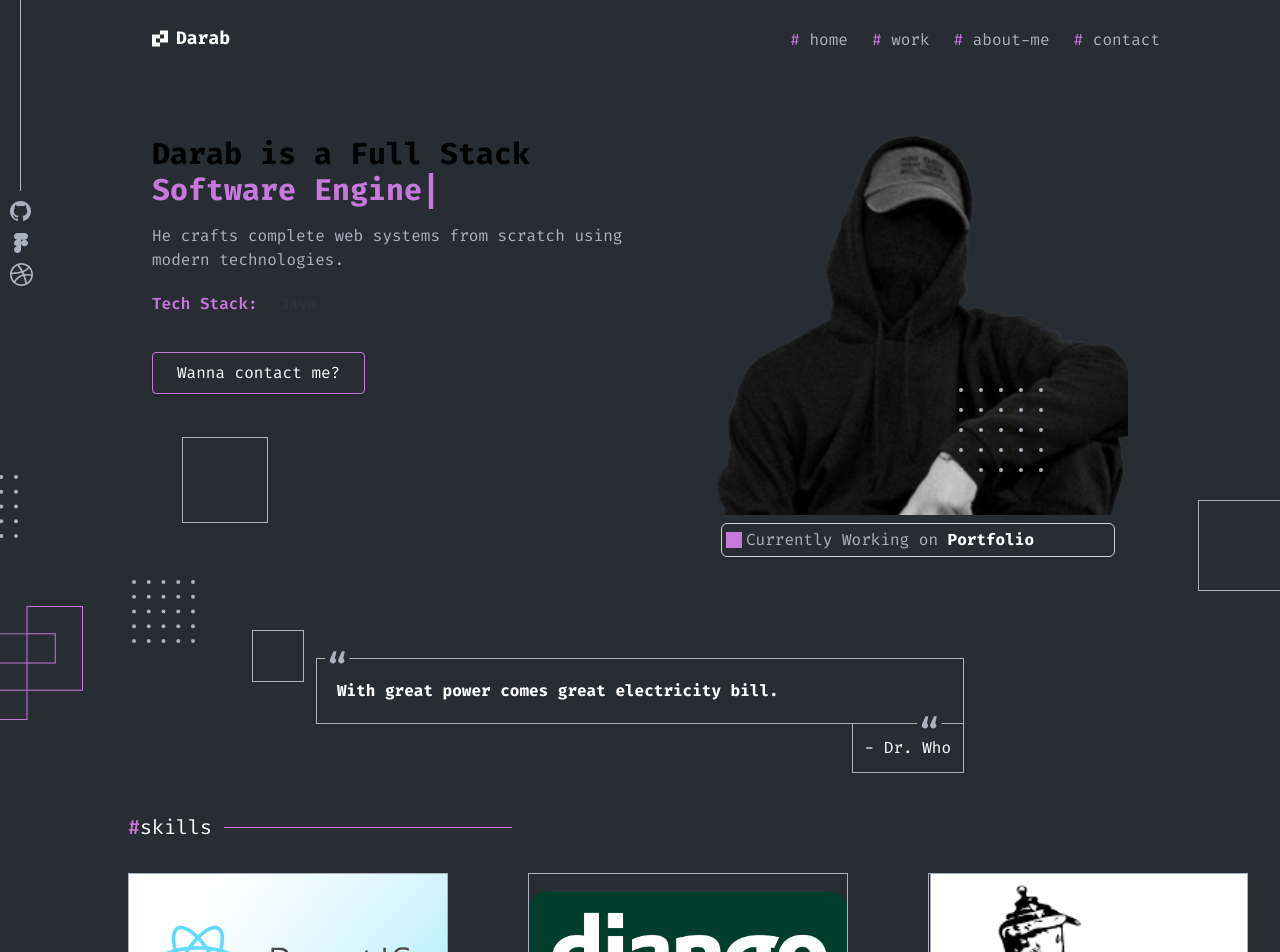
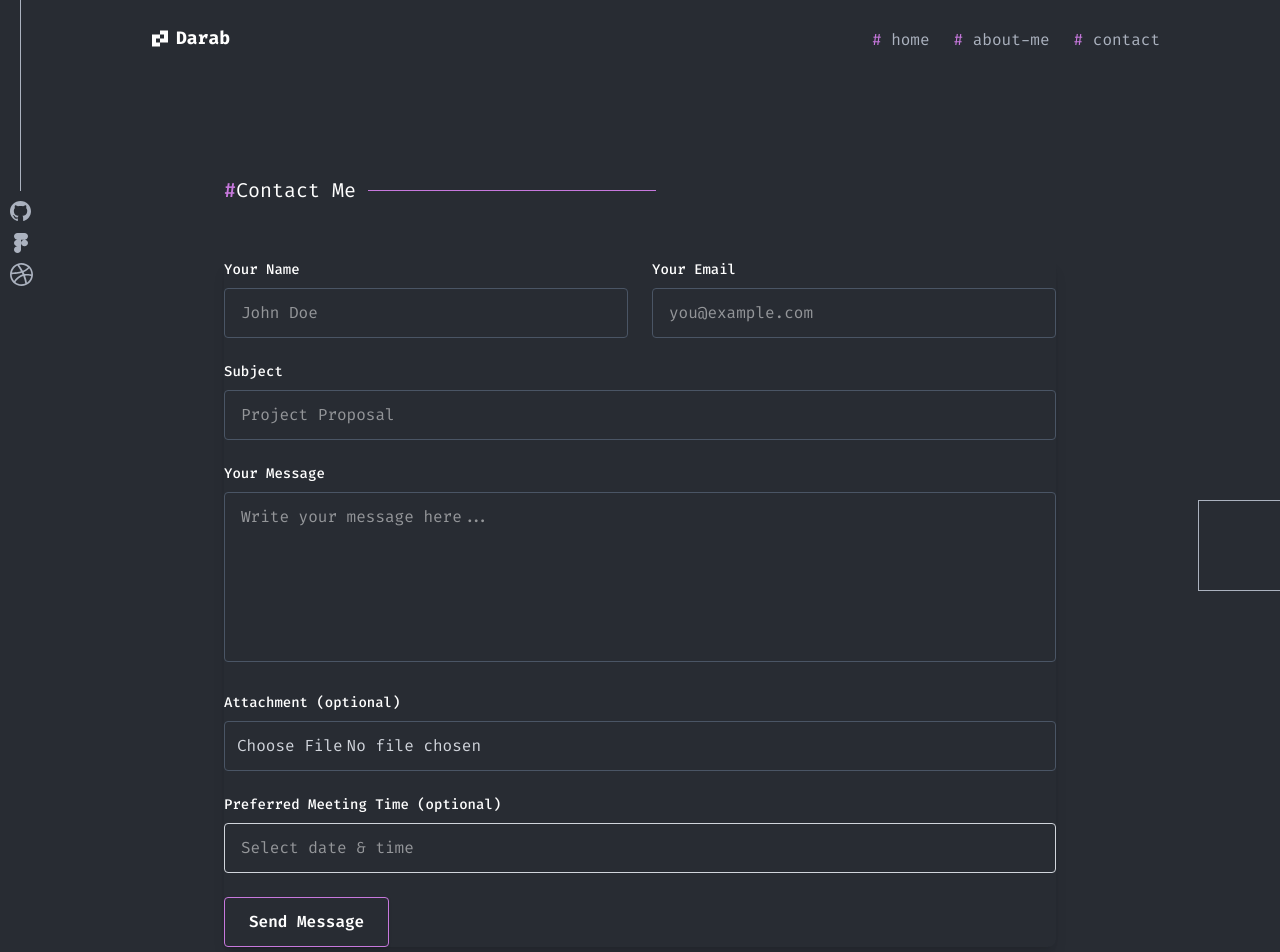
Before and after one commit to darabahmed37/darab-portfolio, a React (Vite) app: page /#/contact in a window 1280 px wide. Shown: the top 952 px of the page. Built offline with nearby package versions, Linux system fonts and the light colour scheme.

Commit message:
add ContactMe component; integrate routing in App component; update styles for date picker

```diff
--- a/src/App.tsx
+++ b/src/App.tsx
@@ -4,6 +4,7 @@ import AboutMe from "./Pages/AboutMe.tsx";
 import Header from "./Components/Header.tsx";
 import ScrollToTop from "./Components/scrollToTop.ts";
 import Footer from "./Components/Footer.tsx";
+import ContactMe from "./Pages/ContactMe.tsx";
 
 function App() {
   return (
@@ -15,6 +16,8 @@ function App() {
           <Route path="/" element={<Home />} />
           <Route path="/home" element={<Home />} />
           <Route path="/about-me" element={<AboutMe />} />
+          <Route path="/contact" element={<ContactMe />} />
+
           <Route path="*" element={<h1>404 Not Found</h1>} />
         </Routes>
         <Footer />
--- a/src/Components/Navbar.tsx
+++ b/src/Components/Navbar.tsx
@@ -10,7 +10,7 @@ const Navbar = () => {
       </div>
       <div>
         <ul className="flex space-x-6">
-          {["home", "work", "about-me", "contact"].map((value, index) => (
+          {["home", "about-me", "contact"].map((value, index) => (
             <li key={index}>
               <NavLink
                 to={`/${value}`}
--- a/src/Components/PromoCard.tsx
+++ b/src/Components/PromoCard.tsx
@@ -21,7 +21,7 @@ const PromoCard = ({
 
   return (
     <>
-      <div className="border border-gray w-80 transform transition-transform duration-300 ease-in-out hover:scale-105">
+      <div className="border border-gray w-80 max-[1366px]:w-64 transform transition-transform duration-300 ease-in-out hover:scale-105">
         <div className=" max-w-xl aspect-video w-full">
           <img
             src={imageSrc}
--- /dev/null
+++ b/src/Pages/ContactMe.tsx
@@ -0,0 +1,105 @@
+import { useState } from "react";
+import Heading from "../Components/Heading.tsx";
+import "react-datepicker/dist/react-datepicker.css";
+import DatePicker from "react-datepicker";
+
+const ContactMe = () => {
+  const [meetingDateTime, setMeetingDateTime] = useState<Date | null>(null);
+
+  return (
+    <section className="min-h-screen bg-gray-900 text-white px-6 py-12 md:px-24">
+      <div className="max-w-4xl mx-auto">
+        <Heading title="Contact Me" />
+
+        <div className="bg-gray-800 rounded-lg shadow-lg mt-6">
+          <form className="space-y-6" autoComplete={"off"}>
+            {/* Name & Email */}
+            <div className="flex flex-col md:flex-row gap-6">
+              <div className="w-full">
+                <label className="block mb-2 text-sm font-medium">
+                  Your Name
+                </label>
+                <input
+                  type="text"
+                  placeholder="John Doe"
+                  className="w-full px-4 py-3 rounded bg-gray-700 text-white border border-gray-600 focus:outline-none focus:border-primary"
+                />
+              </div>
+              <div className="w-full">
+                <label className="block mb-2 text-sm font-medium">
+                  Your Email
+                </label>
+                <input
+                  type="email"
+                  placeholder="you@example.com"
+                  className="w-full px-4 py-3 rounded bg-gray-700 text-white border border-gray-600 focus:outline-none focus:border-primary"
+                />
+              </div>
+            </div>
+
+            {/* Subject */}
+            <div>
+              <label className="block mb-2 text-sm font-medium">Subject</label>
+              <input
+                type="text"
+                placeholder="Project Proposal"
+                className="w-full px-4 py-3 rounded bg-gray-700 text-white border border-gray-600 focus:outline-none focus:border-primary"
+              />
+            </div>
+
+            {/* Message */}
+            <div>
+              <label className="block mb-2 text-sm font-medium">
+                Your Message
+              </label>
+              <textarea
+                rows={6}
+                placeholder="Write your message here..."
+                className="w-full px-4 py-3 rounded bg-gray-700 text-white border border-gray-600 focus:outline-none focus:border-primary resize-none"
+              ></textarea>
+            </div>
+
+            {/* Attachment */}
+            <div>
+              <label className="block mb-2 text-sm font-medium  ">
+                Attachment (optional)
+              </label>
+              <input
+                type="file"
+                className="w-full text-gray-300 bg-gray-700 border border-gray-600 rounded cursor-pointer focus:outline-none  p-3 focus:border-primary"
+              />
+            </div>
+
+            {/* Meeting Time */}
+            <div>
+              <label className="block mb-2 text-sm font-medium">
+                Preferred Meeting Time (optional)
+              </label>
+              <DatePicker
+                selected={meetingDateTime}
+                onChange={(date) => setMeetingDateTime(date)}
+                showTimeSelect
+                timeFormat="HH:mm"
+                timeIntervals={15}
+                dateFormat="MMMM d, yyyy h:mm aa"
+                placeholderText="Select date & time"
+                className="w-full px-4 py-3 bg-white  border border-gray-300 rounded cursor-pointer focus:outline-none focus:border-primary"
+                calendarClassName="bg-gray-800 text-white rounded shadow-lg"
+                popperClassName="bg-gray-800"
+              />
+            </div>
+            {/* Submit Button */}
+            <button
+              type="submit"
+              className="px-6 py-3 bg-primary hover:bg-primary/90 text-white font-semibold rounded shadow border border-primary transition"
+            >
+              Send Message
+            </button>
+          </form>
+        </div>
+      </div>
+    </section>
+  );
+};
+
+export default ContactMe;
--- a/src/index.css
+++ b/src/index.css
@@ -73,11 +73,12 @@
 #rightCornerMesh {
     position: absolute;
     left: 0;
-    top: 1500px
+    top: 1500px;
 }
 
 @media (max-height: 1400px) {
-    #project-rectangle, #rightCornerMesh {
+    #project-rectangle,
+    #rightCornerMesh {
         display: none;
     }
 }
@@ -87,3 +88,64 @@
     bottom: -70px;
     left: -173px;
 }
+
+/* global.css or inside your component with <style jsx> */
+
+.react-datepicker {
+    background-color: #fff !important;
+    color: #333 !important;
+    border-radius: 0.5rem !important;
+    box-shadow: 0 4px 8px rgb(0 0 0 / 0.1) !important;
+    border: 1px solid #d1d5db !important; /* gray-300 */
+}
+
+.react-datepicker__header {
+    background-color: #f9fafb !important; /* gray-50 */
+    border-bottom: 1px solid #d1d5db !important;
+}
+
+.react-datepicker__day-name,
+.react-datepicker__day,
+.react-datepicker__time-name {
+    color: #4b5563 !important; /* gray-600 */
+}
+
+.react-datepicker__day--selected,
+.react-datepicker__time-container
+.react-datepicker__time
+.react-datepicker__time-box
+ul
+li.react-datepicker__time-list-item--selected {
+    background-color: #2563eb !important; /* primary blue */
+    color: white !important;
+}
+
+.react-datepicker__day:hover,
+.react-datepicker__time-list-item:hover {
+    background-color: #bfdbfe !important; /* light blue */
+    color: #1e40af !important; /* darker blue */
+}
+
+.react-datepicker-wrapper {
+    width: 100% !important;
+}
+
+.react-datepicker * {
+    font-family: "Segoe UI",
+    -apple-system,
+    BlinkMacSystemFont,
+    "Helvetica Neue",
+    Helvetica,
+    Arial,
+    "Roboto",
+    "Fira Sans",
+    "Fira Code",
+    "Ubuntu",
+    "Cantarell",
+    "Noto Sans",
+    sans-serif !important;
+    font-smooth: antialiased !important;
+    -webkit-font-smoothing: antialiased !important;
+    -moz-osx-font-smoothing: grayscale !important;
+    /* optional: better font rendering */
+}
--- a/src/main.tsx
+++ b/src/main.tsx
@@ -1,12 +1,12 @@
 import { createRoot } from "react-dom/client";
 import App from "./App.tsx";
 import { StrictMode } from "react";
-import { BrowserRouter } from "react-router";
+import { HashRouter } from "react-router";
 
 createRoot(document.getElementById("root")!).render(
   <StrictMode>
-    <BrowserRouter>
+    <HashRouter>
       <App />
-    </BrowserRouter>
+    </HashRouter>
   </StrictMode>,
 );
```
Also changed, not shown: package.json (+6 -1 lines).
